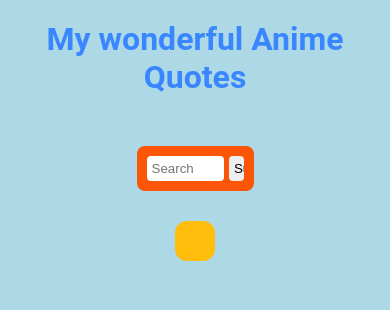
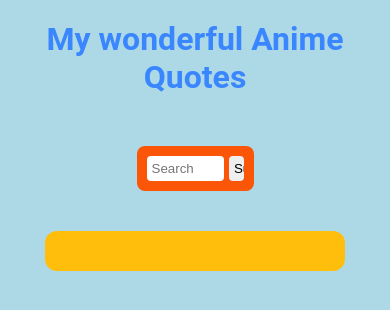
Before and after one commit to mohasalanka/How-to-worko-on-API-project, a plain HTML site: page index.html in a window 390 px wide. Drawn offline with Linux system fonts and the light colour scheme; no server answers.

Commit message:
done proj

```diff
--- a/css/index.css
+++ b/css/index.css
@@ -110,6 +110,8 @@ h1{
     background-color: lightblue;
   }
   .card-wrapper{
+    width: 300px;
+    margin: 10px;
     grid-template-columns: repeat(1, minmax(0, 1fr));
   }
 }
```
